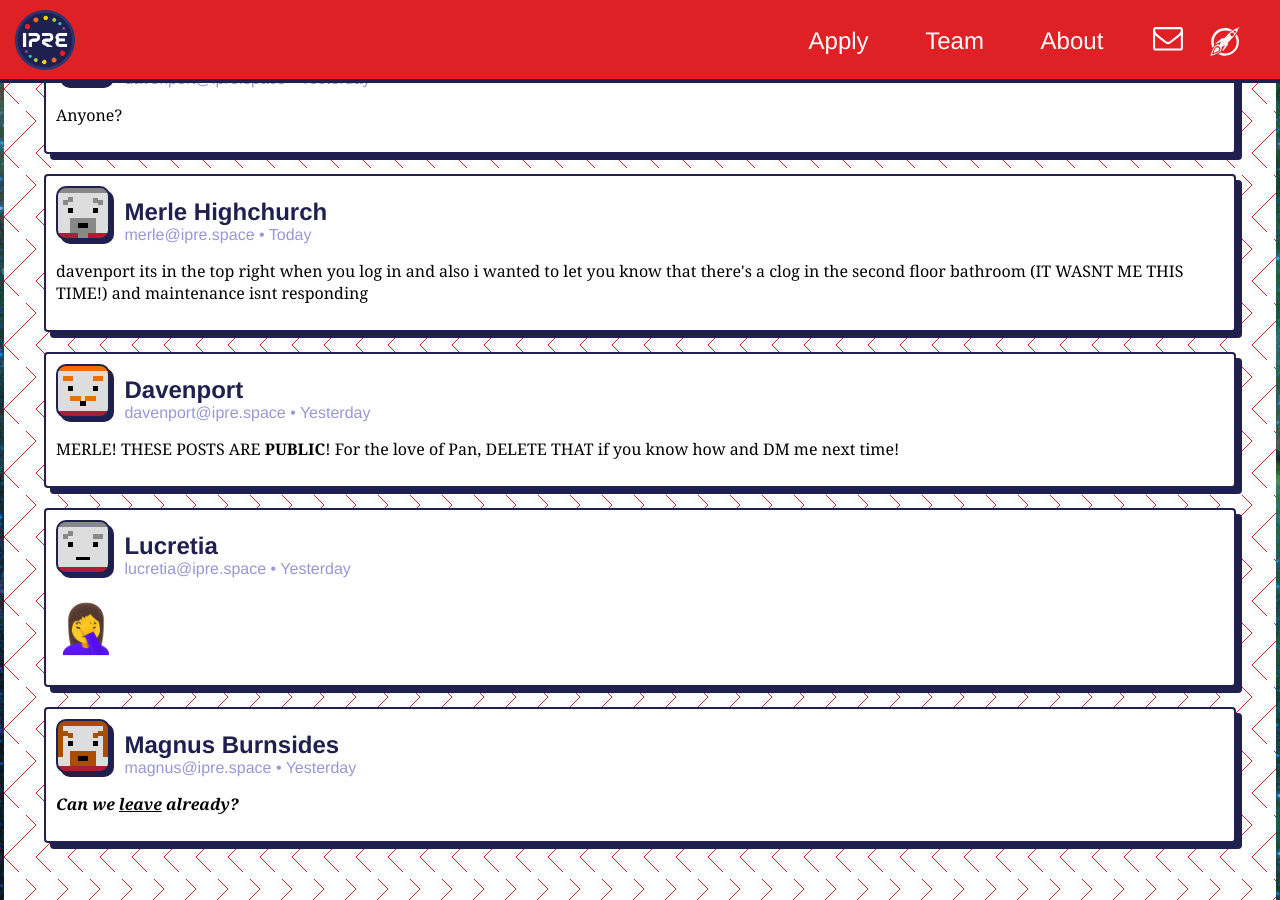
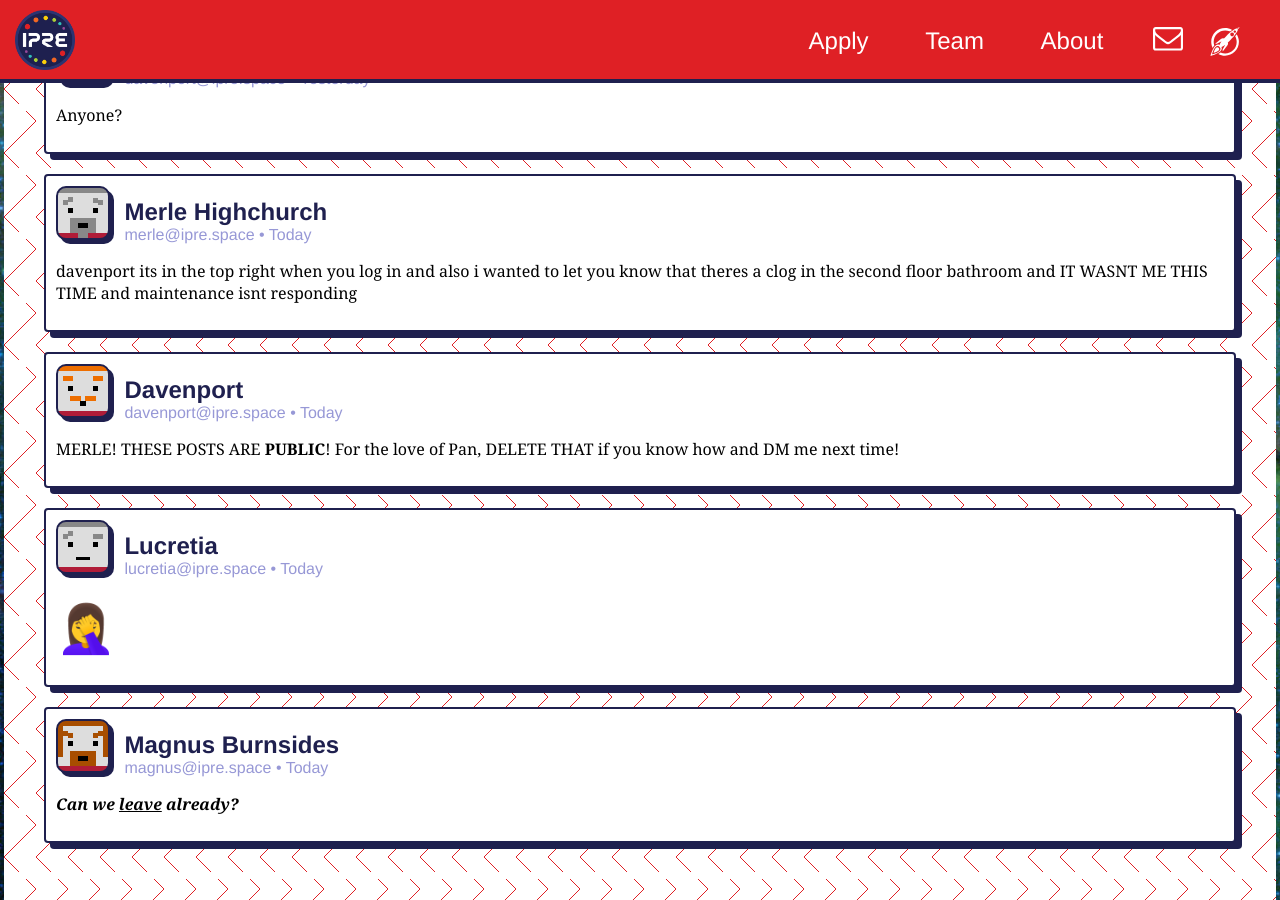
Before and after one commit to Inst-of-Planar-Research-and-Exploration/IPRE-website, a Jekyll site: the page built from index.html, in a window 1280 px wide and 900 px high, scrolled down 3016 px. Built offline with Jekyll 4.4.1, drawn with Linux system fonts in a browser that asks for light colours; some web fonts are replaced.

Commit message:
Fixed some typos on the crew updates board on homepage

```diff
--- a/index.html
+++ b/index.html
@@ -144,7 +144,7 @@ title: IPRE | Institute of Planar Research and Exploration
         <span class="post-contact">merle@ipre.space • Today</span>
       </div>
       <p class="post-body">
-        davenport its in the top right when you log in and also i wanted to let you know that there's a clog in the second floor bathroom (IT WASNT ME THIS TIME!) and maintenance isnt responding
+        davenport its in the top right when you log in and also i wanted to let you know that theres a clog in the second floor bathroom and IT WASNT ME THIS TIME and maintenance isnt responding
       </p>
     </div>
 
@@ -152,7 +152,7 @@ title: IPRE | Institute of Planar Research and Exploration
       <div class="post-avatar davenport"></div>
       <div class="container_post-metadata">
         <span class="post-name">Davenport</span>
-        <span class="post-contact">davenport@ipre.space • Yesterday</span>
+        <span class="post-contact">davenport@ipre.space • Today</span>
       </div>
       <p class="post-body">
         MERLE! THESE POSTS ARE <strong>PUBLIC</strong>! For the love of Pan, DELETE THAT if you know how and DM me next time!
@@ -163,7 +163,7 @@ title: IPRE | Institute of Planar Research and Exploration
       <div class="post-avatar lucretia"></div>
       <div class="container_post-metadata">
         <span class="post-name">Lucretia</span>
-        <span class="post-contact">lucretia@ipre.space • Yesterday</span>
+        <span class="post-contact">lucretia@ipre.space • Today</span>
       </div>
       <p class="post-body">
         <span class="emoji-large">🤦‍♀️</span>
@@ -174,7 +174,7 @@ title: IPRE | Institute of Planar Research and Exploration
       <div class="post-avatar magnus"></div>
       <div class="container_post-metadata">
         <span class="post-name">Magnus Burnsides</span>
-        <span class="post-contact">magnus@ipre.space • Yesterday</span>
+        <span class="post-contact">magnus@ipre.space • Today</span>
       </div>
       <p class="post-body">
         <strong><em>Can we <u>leave</u> already?</em></strong>
```
